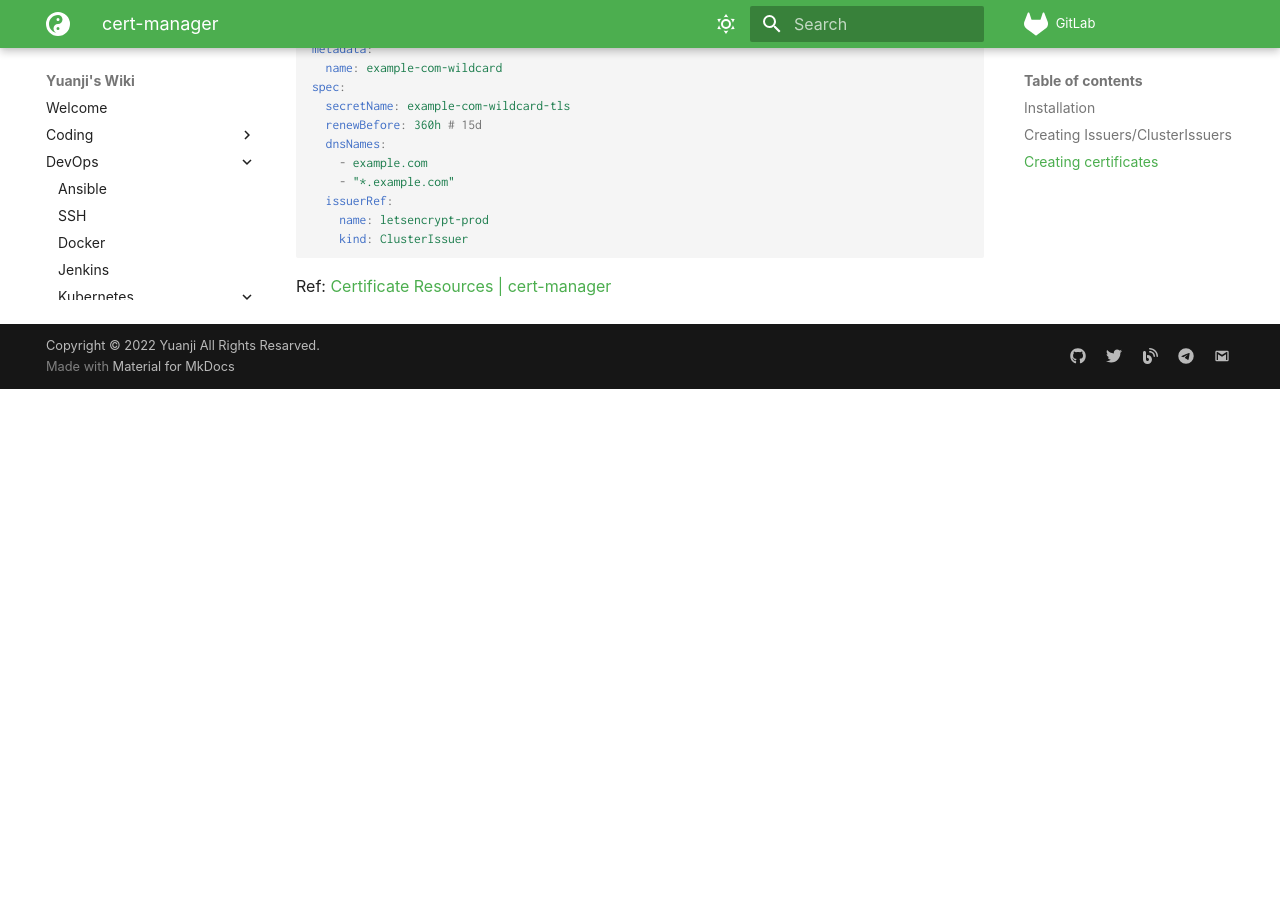
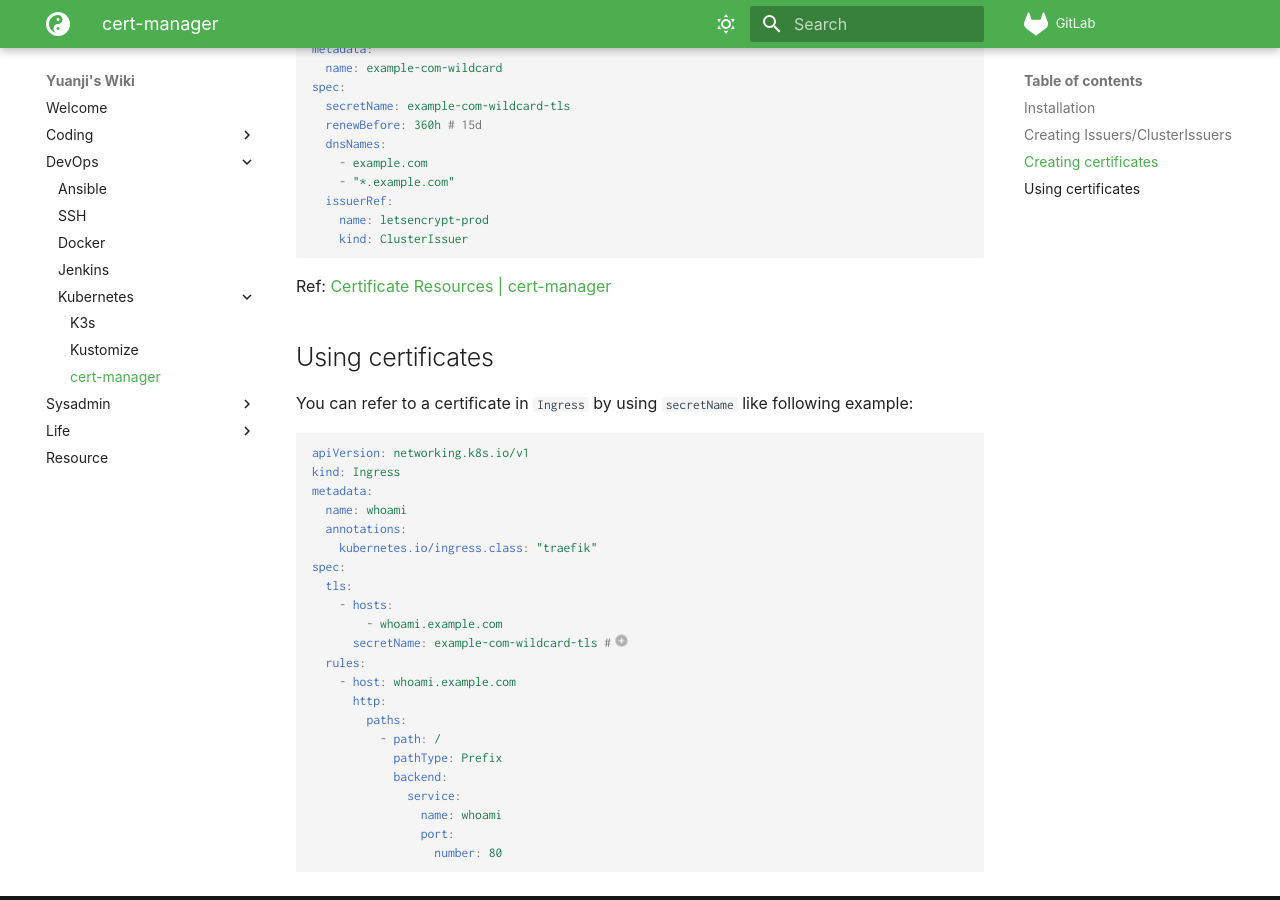
Before and after one commit to yuanji-dev/wiki, an MkDocs documentation site: the page built from docs/devops/kubernetes/cert-manager.md, in a window 1280 px wide and 900 px high, scrolled down 1432 px. Built offline with MkDocs 1.6.1 and Material for MkDocs 9.7.7, drawn with Linux system fonts in a browser that asks for light colours; some web fonts are replaced; comment, search, counter and statistics services are not loaded; before the commit the page ends 1821 px from its top, so only the background shows below that.

Commit message:
feat(k8s): add/update multiple pages for k8s

````diff
--- a/docs/devops/kubernetes/cert-manager.md
+++ b/docs/devops/kubernetes/cert-manager.md
@@ -122,3 +122,34 @@ spec:
 ```
 
 Ref: [Certificate Resources | cert-manager](https://cert-manager.io/docs/usage/certificate/)
+
+## Using certificates
+
+You can refer to a certificate in `Ingress` by using `secretName` like following example:
+
+```yaml
+apiVersion: networking.k8s.io/v1
+kind: Ingress
+metadata:
+  name: whoami
+  annotations:
+    kubernetes.io/ingress.class: "traefik"
+spec:
+  tls:
+    - hosts:
+        - whoami.example.com
+      secretName: example-com-wildcard-tls #(1)
+  rules:
+    - host: whoami.example.com
+      http:
+        paths:
+          - path: /
+            pathType: Prefix
+            backend:
+              service:
+                name: whoami
+                port:
+                  number: 80
+```
+
+1.  Refer to the certificate you created in the [previous step](#creating-certificates)
````
Also changed, not shown: docs/devops/kubernetes/index.md (+14 -0 lines), docs/devops/kubernetes/k3s.md (+109 -0 lines).
